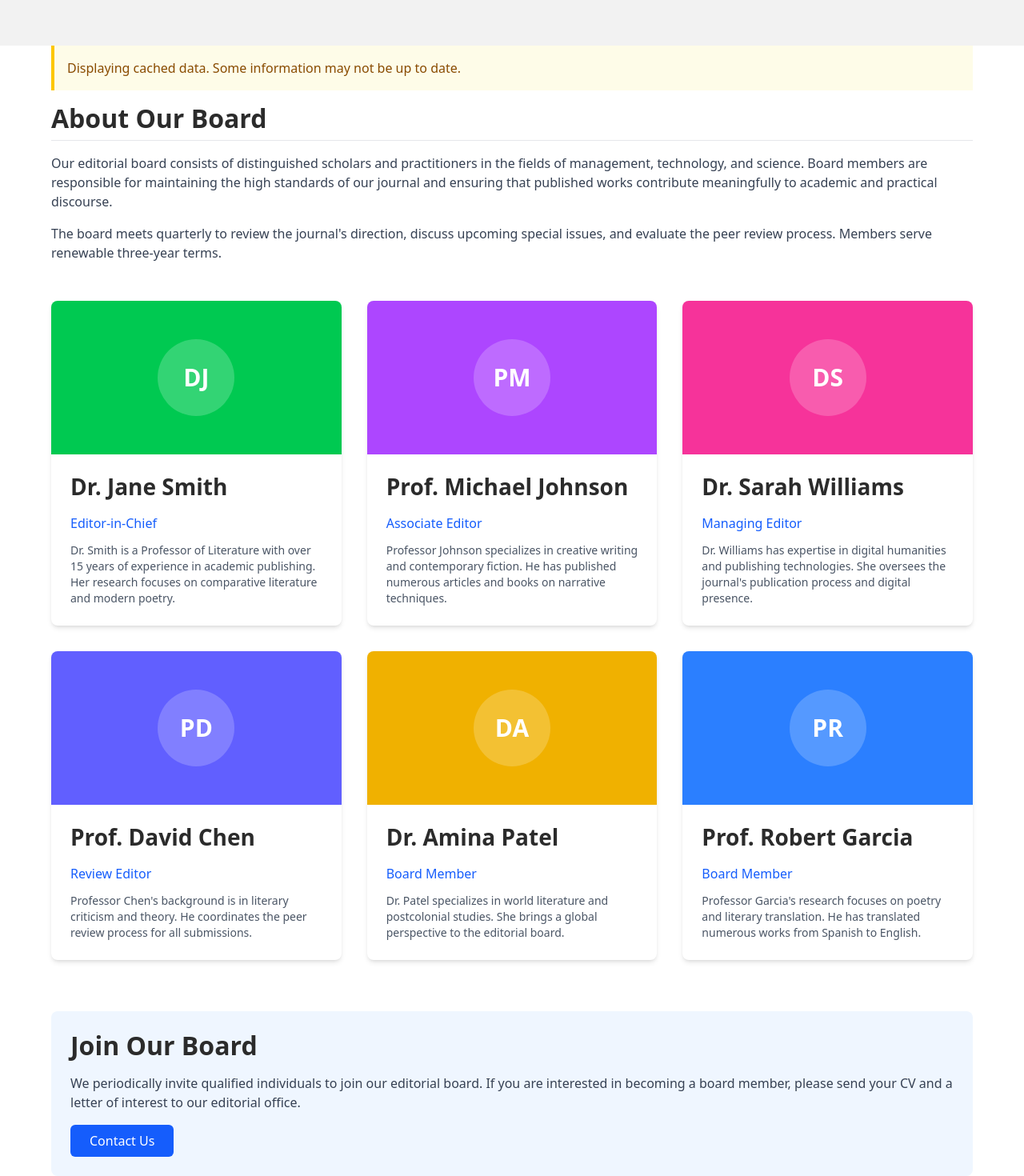
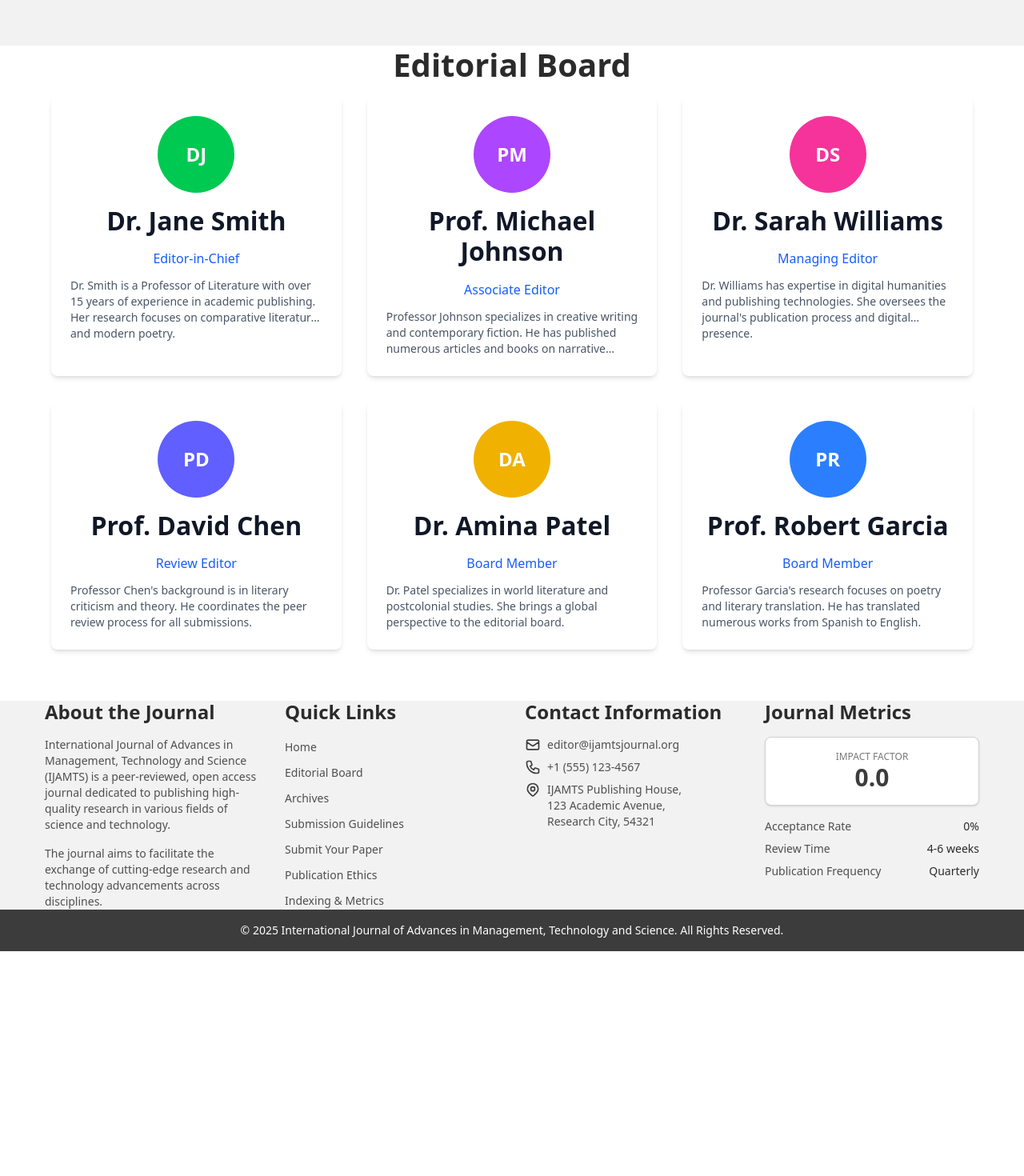
Before and after one commit to Nya1383/ijamts, a Next.js app: page /editorial-board in a window 1280 px wide. Shown: the part 260-1730 px from the top of the page at 80% size. After the commit the page ends 1449 px from the top, so only its background shows below. Built offline with nearby package versions, Linux system fonts and the light colour scheme; no server answers; the database is empty.

Commit message:
editorial board
each profile when clicked takes them to their respective page that represents them

```diff
--- /dev/null
+++ b/src/app/editorial-board/[id]/page.tsx
@@ -0,0 +1,188 @@
+"use client";
+
+import { useState, useEffect } from "react";
+import { doc, getDoc } from "firebase/firestore";
+import { db } from "../../../../lib/firebase";
+import { useParams } from "next/navigation";
+import Image from "next/image";
+import Link from "next/link";
+
+type BoardMember = {
+  id: string;
+  name: string;
+  role: string;
+  bio: string;
+  order?: number;
+  imageUrl?: string;
+  email?: string;
+  department?: string;
+  institution?: string;
+  researchInterests?: string[];
+  publications?: string[];
+  education?: string[];
+};
+
+export default function BoardMemberPage() {
+  const params = useParams();
+  const [member, setMember] = useState<BoardMember | null>(null);
+  const [loading, setLoading] = useState(true);
+  const [error, setError] = useState<string | null>(null);
+
+  useEffect(() => {
+    const fetchMember = async () => {
+      try {
+        setLoading(true);
+        const docRef = doc(db, "boardMembers", params.id as string);
+        const docSnap = await getDoc(docRef);
+
+        if (docSnap.exists()) {
+          setMember({ id: docSnap.id, ...docSnap.data() } as BoardMember);
+        } else {
+          setError("Member not found");
+        }
+      } catch (err) {
+        console.error("Error fetching member:", err);
+        setError("Failed to load member details");
+      } finally {
+        setLoading(false);
+      }
+    };
+
+    if (params.id) {
+      fetchMember();
+    }
+  }, [params.id]);
+
+  if (loading) {
+    return (
+      <div className="container py-12">
+        <div className="max-w-4xl mx-auto">
+          <div className="flex flex-col items-center justify-center min-h-[50vh]">
+            <div className="animate-spin h-12 w-12 border-4 border-blue-500 rounded-full border-t-transparent mb-4"></div>
+            <p className="text-gray-600 dark:text-gray-300">Loading member details...</p>
+          </div>
+        </div>
+      </div>
+    );
+  }
+
+  if (error || !member) {
+    return (
+      <div className="container py-12">
+        <div className="max-w-4xl mx-auto">
+          <div className="flex flex-col items-center justify-center min-h-[50vh] text-center">
+            <div className="text-red-500 mb-4">
+              <svg xmlns="http://www.w3.org/2000/svg" className="h-12 w-12 mx-auto" fill="none" viewBox="0 0 24 24" stroke="currentColor">
+                <path strokeLinecap="round" strokeLinejoin="round" strokeWidth={2} d="M12 9v2m0 4h.01m-6.938 4h13.856c1.54 0 2.502-1.667 1.732-3L13.732 4c-.77-1.333-2.694-1.333-3.464 0L3.34 16c-.77 1.333.192 3 1.732 3z" />
+              </svg>
+              <h2 className="text-xl font-semibold mt-4">{error || "Member not found"}</h2>
+            </div>
+            <Link
+              href="/editorial-board"
+              className="mt-4 px-4 py-2 bg-blue-600 text-white rounded hover:bg-blue-700 transition-colors"
+            >
+              Back to Editorial Board
+            </Link>
+          </div>
+        </div>
+      </div>
+    );
+  }
+
+  return (
+    <div className="container py-12">
+      <div className="max-w-4xl mx-auto">
+        <Link
+          href="/editorial-board"
+          className="inline-flex items-center text-blue-600 hover:text-blue-800 mb-8"
+        >
+          <svg xmlns="http://www.w3.org/2000/svg" className="h-5 w-5 mr-2" viewBox="0 0 20 20" fill="currentColor">
+            <path fillRule="evenodd" d="M9.707 14.707a1 1 0 01-1.414 0l-4-4a1 1 0 010-1.414l4-4a1 1 0 011.414 1.414L7.414 9H15a1 1 0 110 2H7.414l2.293 2.293a1 1 0 010 1.414z" clipRule="evenodd" />
+          </svg>
+          Back to Editorial Board
+        </Link>
+
+        <div className="bg-white dark:bg-gray-800 rounded-lg shadow-lg overflow-hidden">
+          <div className="p-8">
+            <div className="flex flex-col md:flex-row items-start gap-8">
+              <div className="w-48 h-48 relative rounded-full overflow-hidden bg-gray-200">
+                {member.imageUrl ? (
+                  <Image
+                    src={member.imageUrl}
+                    alt={member.name}
+                    fill
+                    className="object-cover"
+                  />
+                ) : (
+                  <div className="w-full h-full flex items-center justify-center bg-blue-500 text-white text-4xl font-bold">
+                    {member.name.split(' ').map(n => n[0]).join('')}
+                  </div>
+                )}
+              </div>
+
+              <div className="flex-1">
+                <h1 className="text-3xl font-bold text-gray-900 dark:text-white mb-2">{member.name}</h1>
+                <p className="text-xl text-blue-600 dark:text-blue-400 mb-4">{member.role}</p>
+
+                {member.department && member.institution && (
+                  <p className="text-gray-600 dark:text-gray-300 mb-4">
+                    {member.department}, {member.institution}
+                  </p>
+                )}
+
+                {member.email && (
+                  <a
+                    href={`mailto:${member.email}`}
+                    className="text-blue-600 hover:text-blue-800 dark:text-blue-400 dark:hover:text-blue-300"
+                  >
+                    {member.email}
+                  </a>
+                )}
+              </div>
+            </div>
+
+            <div className="mt-8 space-y-6">
+              <div>
+                <h2 className="text-xl font-semibold text-gray-900 dark:text-white mb-3">Biography</h2>
+                <p className="text-gray-600 dark:text-gray-300">{member.bio}</p>
+              </div>
+
+              {member.researchInterests && member.researchInterests.length > 0 && (
+                <div>
+                  <h2 className="text-xl font-semibold text-gray-900 dark:text-white mb-3">Research Interests</h2>
+                  <ul className="list-disc list-inside text-gray-600 dark:text-gray-300">
+                    {member.researchInterests.map((interest, index) => (
+                      <li key={index}>{interest}</li>
+                    ))}
+                  </ul>
+                </div>
+              )}
+
+              {member.education && member.education.length > 0 && (
+                <div>
+                  <h2 className="text-xl font-semibold text-gray-900 dark:text-white mb-3">Education</h2>
+                  <ul className="list-disc list-inside text-gray-600 dark:text-gray-300">
+                    {member.education.map((edu, index) => (
+                      <li key={index}>{edu}</li>
+                    ))}
+                  </ul>
+                </div>
+              )}
+
+              {member.publications && member.publications.length > 0 && (
+                <div>
+                  <h2 className="text-xl font-semibold text-gray-900 dark:text-white mb-3">Selected Publications</h2>
+                  <ul className="list-disc list-inside text-gray-600 dark:text-gray-300">
+                    {member.publications.map((pub, index) => (
+                      <li key={index}>{pub}</li>
+                    ))}
+                  </ul>
+                </div>
+              )}
+            </div>
+          </div>
+        </div>
+      </div>
+    </div>
+  );
+}
--- a/src/app/editorial-board/page.tsx
+++ b/src/app/editorial-board/page.tsx
@@ -4,6 +4,8 @@ import { useState, useEffect, useCallback } from "react";
 import { collection, getDocs, query, limit } from "firebase/firestore";
 import { db } from "../../../lib/firebase";
 import { toast } from "react-hot-toast";
+import Link from "next/link";
+import Image from "next/image";
 
 type BoardMember = {
   id: string;
@@ -251,63 +253,46 @@ export default function EditorialBoardPage() {
   return (
     <div className="container py-12">
       <div className="max-w-6xl mx-auto">
-        {fallbackTriggered && (
-          <div className="mb-4 p-4 bg-yellow-50 border-l-4 border-yellow-400 text-yellow-800 dark:bg-yellow-900/20 dark:border-yellow-600 dark:text-yellow-200">
-            <p>Displaying cached data. Some information may not be up to date.</p>
-          </div>
-        )}
-
-        <div className="mb-12">
-          <h2 className="text-2xl font-semibold mb-6 pb-2 border-b border-gray-200 dark:border-gray-700">
-            About Our Board
-          </h2>
-          <p className="text-gray-700 dark:text-gray-300 mb-4">
-            Our editorial board consists of distinguished scholars and practitioners in the fields of management,
-            technology, and science. Board members are responsible for maintaining the high standards of our
-            journal and ensuring that published works contribute meaningfully to academic and practical discourse.
-          </p>
-          <p className="text-gray-700 dark:text-gray-300">
-            The board meets quarterly to review the journal's direction, discuss upcoming special issues,
-            and evaluate the peer review process. Members serve renewable three-year terms.
-          </p>
-        </div>
+        <h1 className="text-3xl font-bold text-center mb-12">Editorial Board</h1>
 
         <div className="grid grid-cols-1 md:grid-cols-2 lg:grid-cols-3 gap-8">
           {boardMembers.map((member) => (
-            <div
+            <Link
               key={member.id}
-              className="bg-white dark:bg-gray-800 shadow-md rounded-lg overflow-hidden hover:shadow-lg transition-shadow"
+              href={`/editorial-board/${member.id}`}
+              className="group h-full"
             >
-              <div className={`h-48 ${getBackgroundColor(member.id)} flex items-center justify-center`}>
-                <div className="w-24 h-24 rounded-full bg-white/20 flex items-center justify-center text-white text-3xl font-bold">
+              <div className="bg-white dark:bg-gray-800 rounded-lg shadow-md overflow-hidden transition-transform duration-300 group-hover:shadow-lg group-hover:-translate-y-1 h-full flex flex-col">
+                <div className="p-6 flex flex-col flex-grow">
+                  <div className="w-24 h-24 mx-auto mb-4 relative rounded-full overflow-hidden bg-gray-200 flex-shrink-0">
+                    {member.imageUrl ? (
+                      <Image
+                        src={member.imageUrl}
+                        alt={member.name}
+                        fill
+                        className="object-cover"
+                      />
+                    ) : (
+                      <div className={`w-full h-full flex items-center justify-center ${getBackgroundColor(member.id)} text-white text-2xl font-bold`}>
                         {getInitials(member.name)}
                       </div>
+                    )}
                   </div>
-              <div className="p-6">
-                <h3 className="text-xl font-semibold mb-1">{member.name}</h3>
-                <p className="text-blue-600 dark:text-blue-400 font-medium mb-3">
+                  <div className="flex flex-col flex-grow">
+                    <h2 className="text-xl font-semibold text-center text-gray-900 dark:text-white mb-2">
+                      {member.name}
+                    </h2>
+                    <p className="text-blue-600 dark:text-blue-400 text-center mb-3">
                       {member.role}
                     </p>
-                <p className="text-gray-600 dark:text-gray-300 text-sm">
+                    <p className="text-gray-600 dark:text-gray-300 text-sm line-clamp-3 flex-grow">
                       {member.bio}
                     </p>
                   </div>
                 </div>
+              </div>
+            </Link>
           ))}
-        </div>
-
-        <div className="mt-16 bg-blue-50 dark:bg-blue-900/20 rounded-lg p-6">
-          <h2 className="text-2xl font-semibold mb-4">Join Our Board</h2>
-          <p className="text-gray-700 dark:text-gray-300 mb-4">
-            We periodically invite qualified individuals to join our editorial board. If you are interested
-            in becoming a board member, please send your CV and a letter of interest to our editorial office.
-          </p>
-          <a
-            href="/contact"
-            className="inline-block bg-blue-600 hover:bg-blue-700 text-white py-2 px-6 rounded-md font-medium transition-colors"
-          >
-            Contact Us
-          </a>
         </div>
       </div>
     </div>
```
Lines whose indentation alone changed are shown as unchanged.
